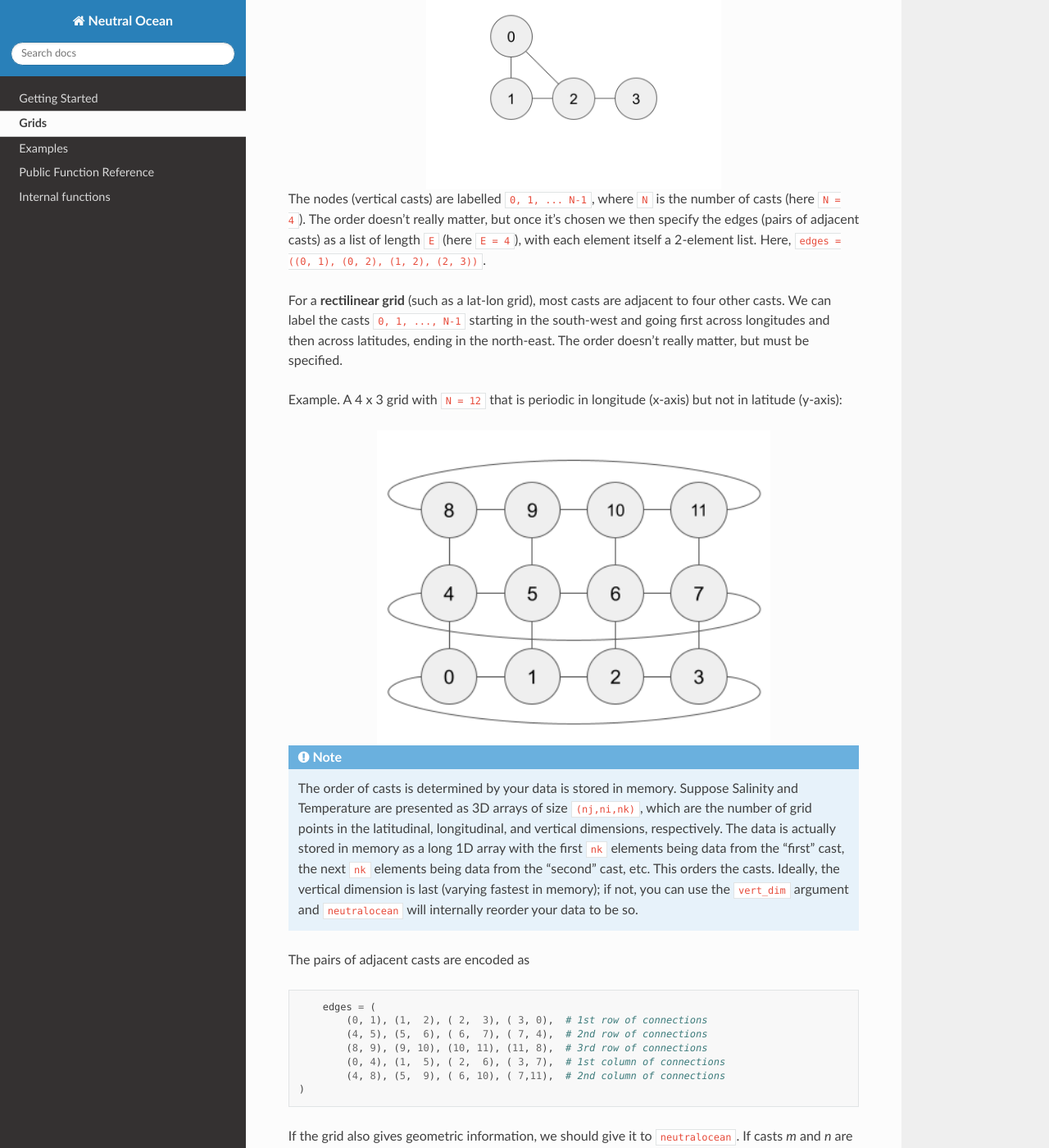
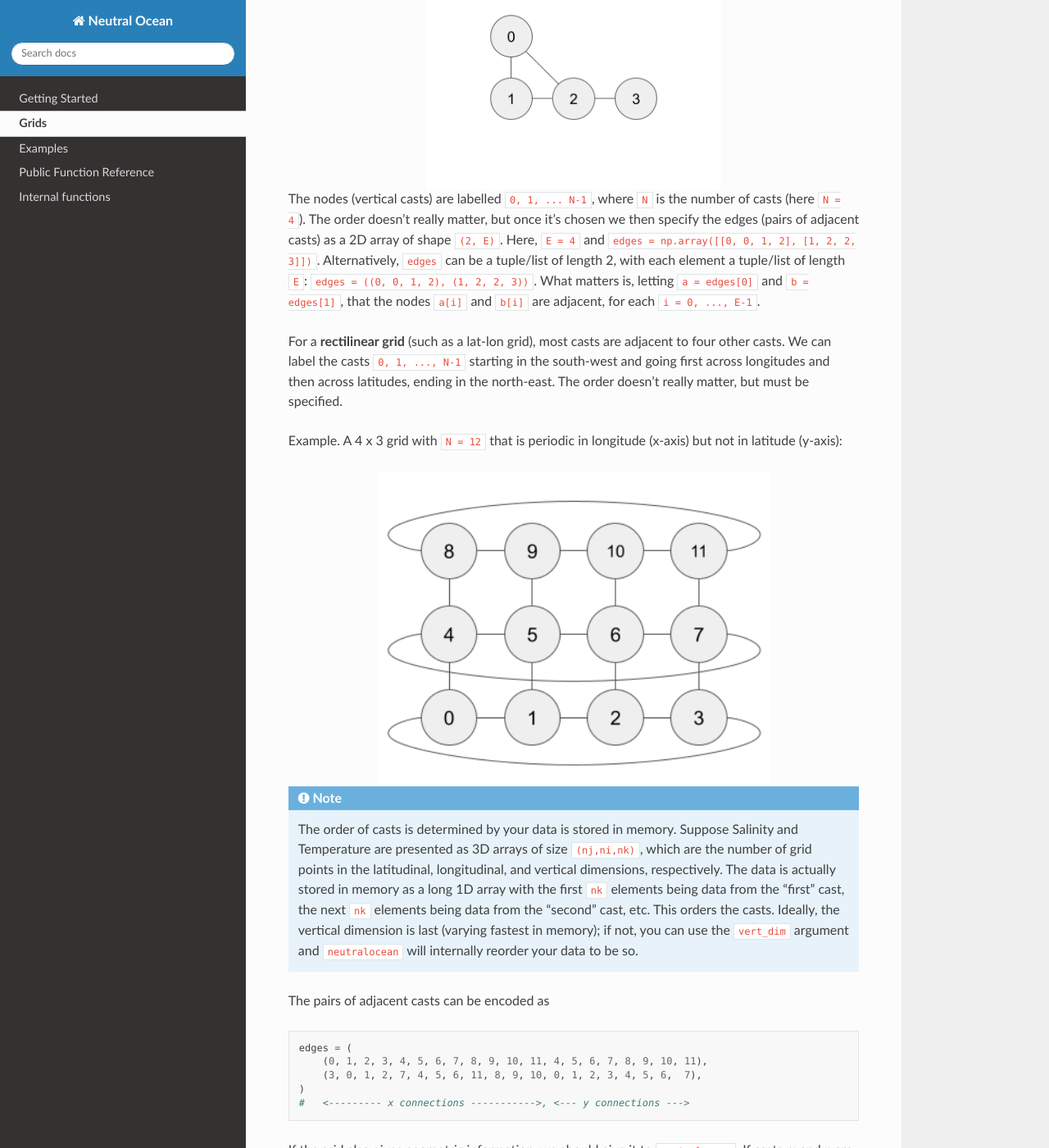
Before and after one commit to geoffstanley/neutralocean, a Sphinx documentation site: the page built from docs/grids.rst, in a window 1280 px wide and 1400 px high, scrolled down 506 px. Shown: the whole window at 82% size. Built offline with Sphinx 7.4.7 and the Read the Docs theme 2.0.0, drawn with Linux system fonts in a browser that asks for light colours; some of the changed text lies outside the part shown.

Commit message:
doc updates
- Sphinx docs: grids.rst now describes edges of shape (2,E)
- remove interp1d from Sphinx docs
- More detail for dxC, dyC, dyG, dxG in rectilinear.build_grid

```diff
--- a/docs/conf.py
+++ b/docs/conf.py
@@ -20,7 +20,7 @@
 from neutralocean import __version__
 
 project = 'Neutral Ocean'
-copyright = '2022, Geoffrey Stanley'
+copyright = '2023, Geoffrey Stanley'
 author = 'Geoffrey Stanley'
 
 # The full version, including alpha/beta/rc tags
--- a/docs/grids.rst
+++ b/docs/grids.rst
@@ -13,7 +13,7 @@ Example.  Suppose we took 4 casts from the ocean, with three in a triangle and a
    :width: 360px
 
 The nodes (vertical casts) are labelled ``0, 1, ... N-1``, where ``N`` is the number of casts (here ``N = 4``).
-The order doesn't really matter, but once it's chosen we then specify the edges (pairs of adjacent casts) as a list of length ``E`` (here ``E = 4``), with each element itself a 2-element list.  Here, ``edges = ((0, 1), (0, 2), (1, 2), (2, 3))``.
+The order doesn't really matter, but once it's chosen we then specify the edges (pairs of adjacent casts) as a 2D array of shape ``(2, E)``. Here, ``E = 4`` and ``edges = np.array([[0, 0, 1, 2], [1, 2, 2, 3]])``. Alternatively, ``edges`` can be a tuple/list of length 2, with each element a tuple/list of length ``E``: ``edges = ((0, 0, 1, 2), (1, 2, 2, 3))``. What matters is, letting ``a = edges[0]`` and ``b = edges[1]``, that the nodes ``a[i]`` and ``b[i]`` are adjacent, for each ``i = 0, ..., E-1``.
 
 For a **rectilinear grid** (such as a lat-lon grid), most casts are adjacent to four other casts.  We can label the casts ``0, 1, ..., N-1`` starting in the south-west and going first across longitudes and then across latitudes, ending in the north-east.  The order doesn't really matter, but must be specified.
 
@@ -28,23 +28,21 @@ Example.  A 4 x 3 grid with ``N = 12`` that is periodic in longitude (x-axis) bu
 
 	The order of casts is determined by your data is stored in memory.  Suppose Salinity and Temperature are presented as 3D arrays of size ``(nj,ni,nk)``, which are the number of grid points in the latitudinal, longitudinal, and vertical dimensions, respectively.  The data is actually stored in memory as a long 1D array with the first ``nk`` elements being data from the "first" cast, the next ``nk`` elements being data from the "second" cast, etc.  This orders the casts.  Ideally, the vertical dimension is last (varying fastest in memory); if not, you can use the ``vert_dim`` argument and ``neutralocean`` will internally reorder your data to be so.
 
-The pairs of adjacent casts are encoded as
+The pairs of adjacent casts can be encoded as
 
 .. code-block:: python
 
-	edges = (
-	    (0, 1), (1,  2), ( 2,  3), ( 3, 0),  # 1st row of connections
-	    (4, 5), (5,  6), ( 6,  7), ( 7, 4),  # 2nd row of connections
-	    (8, 9), (9, 10), (10, 11), (11, 8),  # 3rd row of connections
-	    (0, 4), (1,  5), ( 2,  6), ( 3, 7),  # 1st column of connections
-	    (4, 8), (5,  9), ( 6, 10), ( 7,11),  # 2nd column of connections
-    )
+   edges = (
+       (0, 1, 2, 3, 4, 5, 6, 7, 8, 9, 10, 11, 4, 5, 6, 7, 8, 9, 10, 11),
+       (3, 0, 1, 2, 7, 4, 5, 6, 11, 8, 9, 10, 0, 1, 2, 3, 4, 5, 6,  7),
+   )
+   #   <--------- x connections ----------->, <--- y connections --->
 
 If the grid also gives geometric information, we should give it to ``neutralocean``.
 If casts *m* and *n* are adjacent,
 let :math:`\Delta_{m,n}` be the distance between cell centers of casts *m* and *n*, and
 let :math:`\Delta^\perp_{m,n}` be the distance of the *face* between the cells of casts *m* and *n*.
-This geometric information is encoded as two ``E``-length lists, ``dist`` and ``distperp`` respectively, given in the same order as ``edges``.  E.g. ``dist[i]`` is the distance between casts ``edges[i][0]`` and ``edges[i][1]``.
+This geometric information is encoded as two ``E``-length lists, ``dist`` and ``distperp`` respectively, given in the same order as ``edges``.  E.g. ``dist[i]`` is the distance between casts ``edges[0][i]`` and ``edges[1][i]``.
 This geometry for the 4x3 example can be illustrated as follows (not showing all geometric info):
 
 .. figure:: img/grid-graph-dists.png
```
Also changed, not shown: docs/API.rst (+2 -13 lines), docs/internals.rst (+3 -38 lines), 3 other files.
